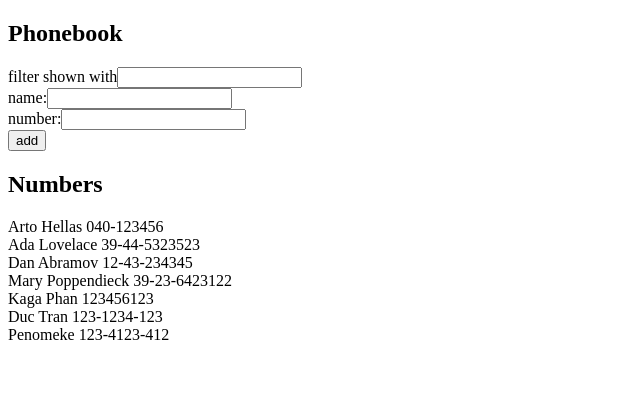
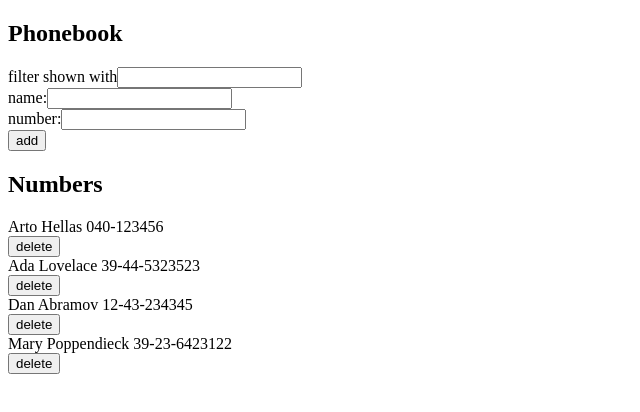
Before and after one commit to KagaK2/fullstack-course, a React (Create React App) app in the folder part2/thephonebook/: page / in a window 1280 px wide. Shown: the top 412 px of the page, without its empty margins (0-640 px from the left). Built offline with nearby package versions, Linux system fonts and the light colour scheme; data requests are answered from the project's data file.

Commit message:
2.17 done

```diff
--- a/part2/thephonebook/db.json
+++ b/part2/thephonebook/db.json
@@ -19,21 +19,6 @@
       "name": "Mary Poppendieck",
       "number": "39-23-6423122",
       "id": 4
-    },
-    {
-      "name": "Kaga Phan",
-      "number": "123456123",
-      "id": 5
-    },
-    {
-      "name": "Duc Tran",
-      "number": "123-1234-123",
-      "id": 6
-    },
-    {
-      "name": "Penomeke",
-      "number": "123-4123-412",
-      "id": 7
     }
   ]
 }
--- a/part2/thephonebook/src/App.js
+++ b/part2/thephonebook/src/App.js
@@ -33,6 +33,15 @@ const App = () => {
     setNewNumber("");
   };
 
+  const deletePerson = id => {
+    if (window.confirm("Do you really want to delete this entry?")) {
+      phonebookService.erase(id).then(response => {
+        const filteredArray = persons.filter(person => person.id != id);
+        setPersons(filteredArray);
+      });
+    }
+  };
+
   return (
     <div>
       {persons.length > 0 ? (
@@ -47,7 +56,7 @@ const App = () => {
             onFormSubmit={onFormSubmit}
           />
           <h2>Numbers</h2>
-          <Persons persons={persons} filter={filter} />
+          <Persons persons={persons} filter={filter} onClick={deletePerson} />
         </div>
       ) : (
         <div>Loading</div>
--- a/part2/thephonebook/src/components/Person.js
+++ b/part2/thephonebook/src/components/Person.js
@@ -1,7 +1,18 @@
 import React from "react";
 
 const Person = props => {
-  return <div>{`${props.person.name} ${props.person.number}`}</div>;
+  return (
+    <div>
+      <div>{`${props.person.name} ${props.person.number}`}</div>
+      <button
+        onClick={() => {
+          props.onClick(props.person.id);
+        }}
+      >
+        delete
+      </button>
+    </div>
+  );
 };
 
 export default Person;
--- a/part2/thephonebook/src/components/Persons.js
+++ b/part2/thephonebook/src/components/Persons.js
@@ -9,7 +9,9 @@ const Persons = props => {
           person.name.toLowerCase().includes(props.filter.toLowerCase())
         )
         .map(person => {
-          return <Person key={person.name} person={person} />;
+          return (
+            <Person key={person.name} person={person} onClick={props.onClick} />
+          );
         })}
     </div>
   );
--- a/part2/thephonebook/src/services/phonebooks.js
+++ b/part2/thephonebook/src/services/phonebooks.js
@@ -13,8 +13,13 @@ const update = (id, newObject) => {
   return axios.put(`${baseUrl}/${id}`, newObject);
 };
 
+const erase = id => {
+  return axios.delete(`${baseUrl}/${id}`);
+};
+
 export default {
   getAll: getAll,
   create: create,
-  update: update
+  update: update,
+  erase: erase
 };
```
